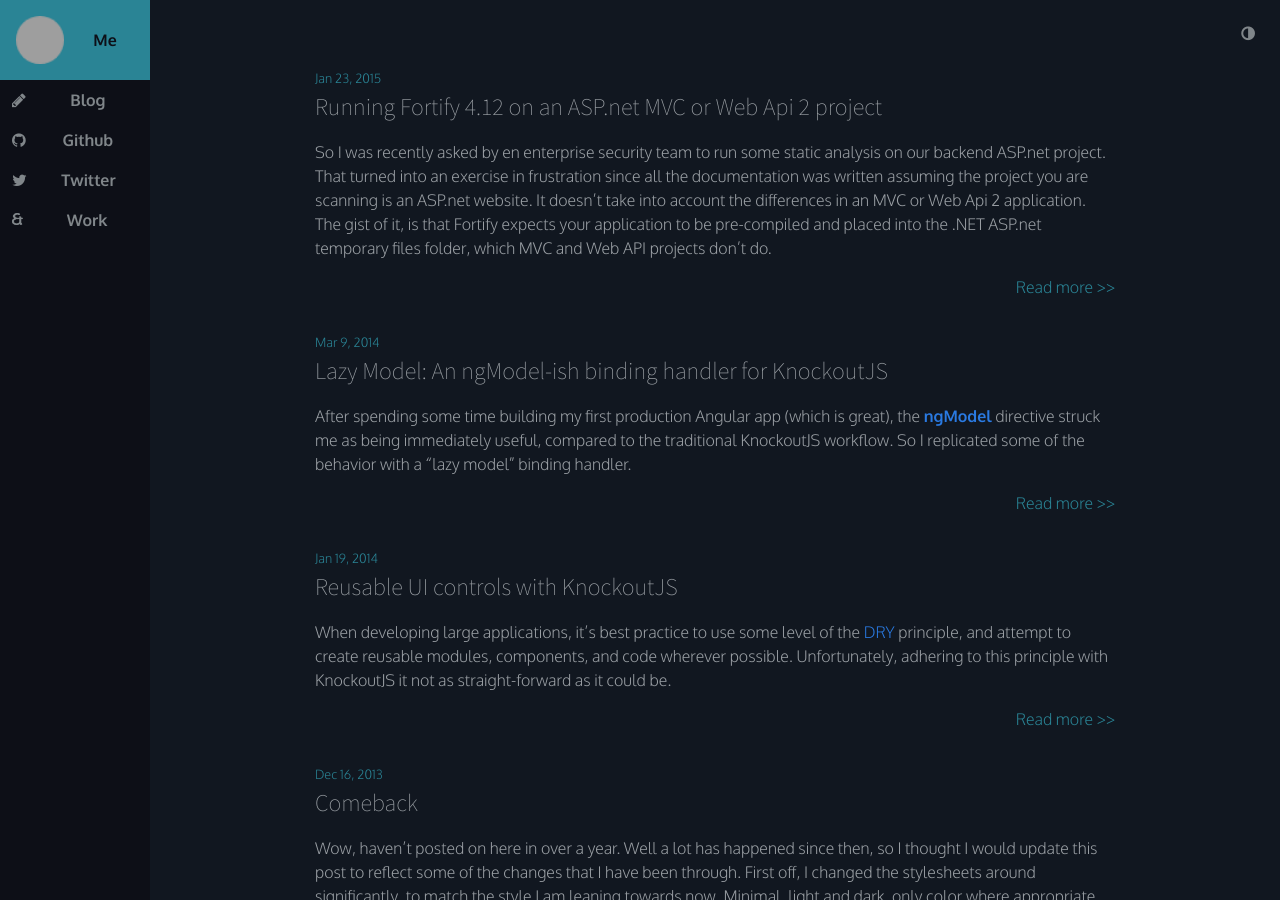
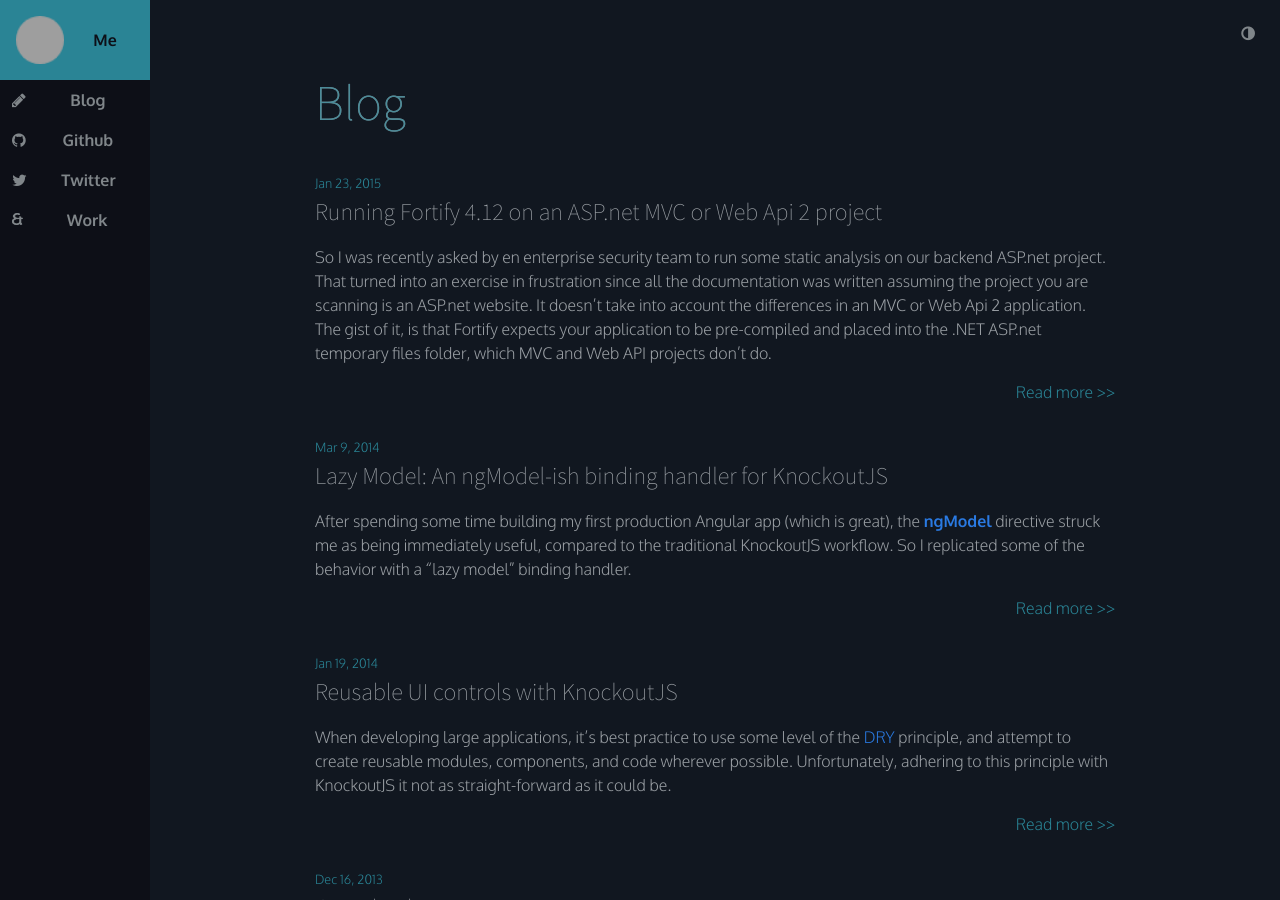
Before and after one commit to bringking/bringking.github.io, a Jekyll site: the page built from index.html, in a window 1280 px wide and 900 px high. Built offline with Jekyll 4.4.1, drawn with Linux system fonts in a browser that asks for light colours; nearby versions of some CDN libraries; comment, search, counter and statistics services are not loaded; grey boxes are pictures that could not be loaded.

```diff
--- a/_includes/head.html
+++ b/_includes/head.html
@@ -4,8 +4,53 @@
     <meta name="viewport" content="width=device-width initial-scale=1">
 
     <title>{% if page.title %}{{ page.title }}{% else %}{{ site.title }}{% endif %}</title>
-  <meta name="description" content="{% if page.excerpt %}{{ page.excerpt | strip_html | strip_newlines | truncate: 160 }}{% else %}{{ site.description }}{% endif %}">
+    <meta name="description"
+          content="{% if page.excerpt %}{{ page.excerpt | strip_html | strip_newlines | truncate: 160 }}{% else %}{{ site.description }}{% endif %}">
 
+    {% for category in page.categories %}
+    <meta property="article:tag" content="{{ category }}"/>
+    {% endfor %}
+
+    <!-- Schema.org markup for Google+ -->
+    <meta itemprop="name" content="{% if page.title %}{{ page.title }}{% else %}{{ site.title }}{% endif %}">
+    <meta itemprop="description"
+          content="{% if page.excerpt %}{{ page.excerpt | strip_html | strip_newlines | truncate: 160 }}{% else %}{{ site.description }}{% endif %}">
+    {% if page.image %}
+
+    <meta itemprop="image" content="{{ site.url }}/assets/{{ page.image }}">
+
+    {% endif %}
+
+    <!-- Twitter Card data -->
+    {% if page.card %}
+    <meta name="twitter:card" content="{{ page.card }}">
+    {% endif %}
+
+    <meta name="twitter:site" content="{{ site.twitter_username }}">
+    <meta name="twitter:title" content="{% if page.title %}{{ page.title }}{% else %}{{ site.title }}{% endif %}">
+    <meta name="twitter:description"
+          content="{% if page.excerpt %}{{ page.excerpt | strip_html | strip_newlines | truncate: 160 }}{% else %}{{ site.description }}{% endif %}">
+    <meta name="twitter:creator" content="{{ site.twitter_username }}">
+    <!-- Twitter summary card with large image must be at least 280x150px -->
+    {% if page.image %}
+
+    <meta name="twitter:image:src" content="{{ site.url }}/assets/{{ page.image }}">
+
+    {% endif %}
+
+    <!-- Open Graph data -->
+    <meta property="og:title" content="{% if page.title %}{{ page.title }}{% else %}{{ site.title }}{% endif %}"/>
+    <meta property="og:type" content="article"/>
+
+    <meta property="og:url" content="{{page.url | prepend: site.baseurl | prepend: site.url }}"/>
+
+    {% if page.image %}
+    <meta property="og:image" content="{{ site.url }}/assets/{{ page.image }}"/>
+    {% endif %}
+    <meta property="og:description"
+          content="{% if page.excerpt %}{{ page.excerpt | strip_html | strip_newlines | truncate: 160 }}{% else %}{{ site.description }}{% endif %}"/>
+    <meta property="og:site_name" content="Coding in the basement"/>
+    <!-- /Open Graph data -->
     <link rel="stylesheet" href="{{ "/css/main.css" | prepend: site.baseurl }}">
     <link rel="canonical" href="{{ page.url | replace:'index.html','' | prepend: site.baseurl | prepend: site.url }}">
     <link rel="alternate" type="application/atom+xml" title="{{ site.title }}" href="{{ "/feed.xml" | prepend: site.baseurl | prepend: site.url }}" />
--- a/index.html
+++ b/index.html
@@ -3,16 +3,24 @@ layout: default
 ---
 
 <div class="home">
+    <header class="post-header">
+        <div class="animated-title">
+            <h1 class="main">Blog</h1>
+            <h1 class="companion" aria-hidden="true">Blog</h1>
+        </div>
+    </header>
     <ul class="post-list">
         {% for post in site.posts %}
         <li>
             <span class="post-meta">{{ post.date | date: "%b %-d, %Y" }}</span>
+
             <h2>{{ post.title }}</h2>
+
             <div class="post-excerpt">
                 {{ post.excerpt }}
             </div>
             <div class="post-link"
-                > <a href="{{ post.url | prepend: site.baseurl }}">Read more >></a></div>
+                    ><a href="{{ post.url | prepend: site.baseurl }}">Read more >></a></div>
         </li>
         {% endfor %}
     </ul>
```
Lines whose indentation alone changed are shown as unchanged.
